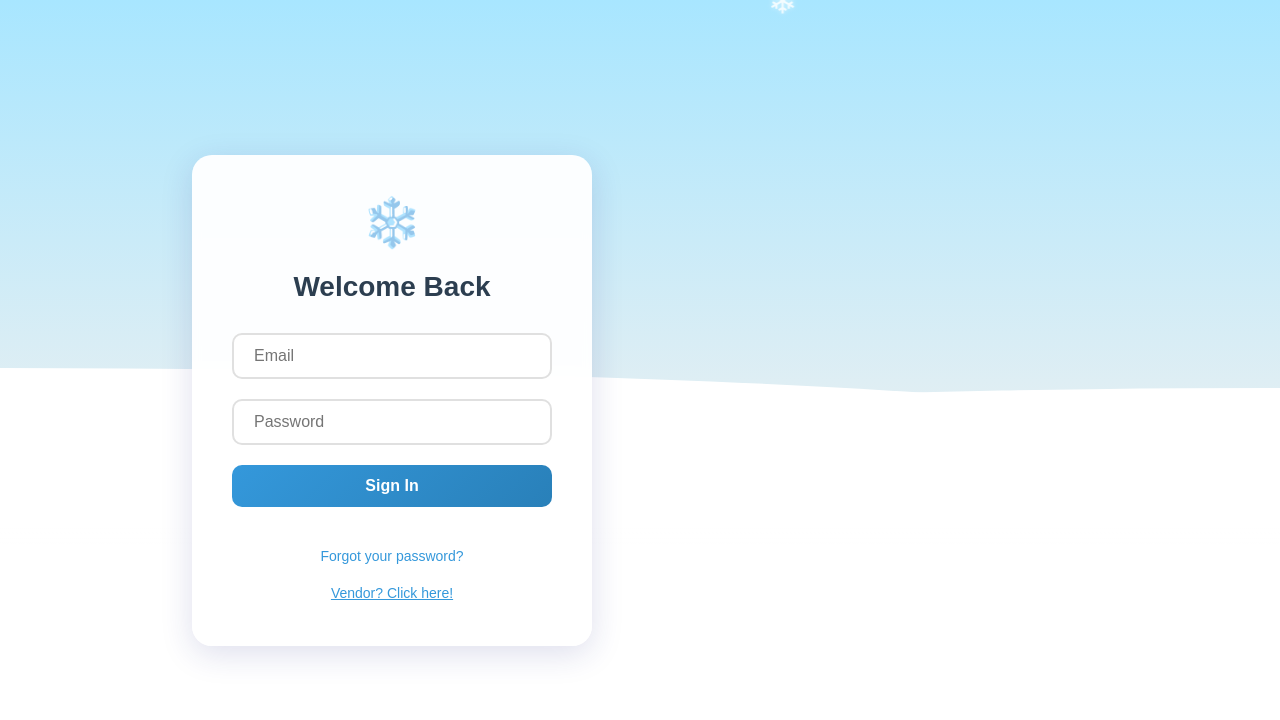
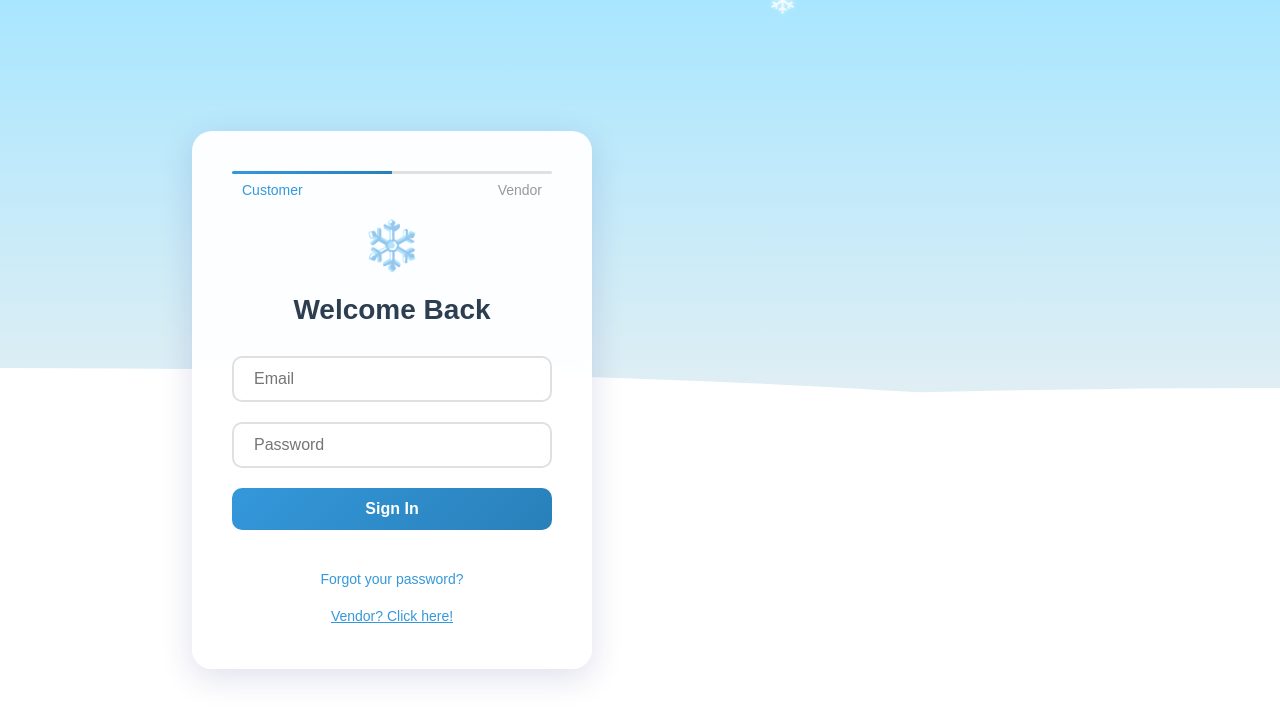
Before and after one commit to LivanKov/pse_2025_christmas, a Vue app in the folder frontend/: page / in a window 1280 px wide. Shown: the top 720 px of the page. Built offline with nearby package versions, Linux system fonts and the light colour scheme.

Commit message:
add a toggle slide

```diff
--- a/frontend/src/views/HomeView.vue
+++ b/frontend/src/views/HomeView.vue
@@ -6,6 +6,15 @@
       <div class="snowflake-3"></div>
       <div class="login-container">
         <div class="login-box">
+          <div class="login-type-indicator">
+            <div class="indicator-line">
+              <div class="indicator-highlight" :class="{ 'vendor': isVendorLogin }"></div>
+            </div>
+            <div class="indicator-labels">
+              <span :class="{ 'active': !isVendorLogin }">Customer</span>
+              <span :class="{ 'active': isVendorLogin }">Vendor</span>
+            </div>
+          </div>
           <div class="snowflake-icon">❄️</div>
           <h1>Welcome Back</h1>
 
@@ -301,4 +310,48 @@ input:focus {
   color: #2980B9;
   transform: translateY(-1px);
 }
+
+.login-type-indicator {
+  width: 100%;
+  margin-bottom: 20px;
+}
+
+.indicator-line {
+  height: 3px;
+  background-color: #e0e0e0;
+  position: relative;
+  border-radius: 1.5px;
+  overflow: hidden;
+}
+
+.indicator-highlight {
+  position: absolute;
+  width: 50%;
+  height: 100%;
+  background: linear-gradient(90deg, var(--accent-color) 0%, #2980B9 100%);
+  transition: transform 0.3s ease-in-out;
+  transform: translateX(0%);
+}
+
+.indicator-highlight.vendor {
+  transform: translateX(100%);
+}
+
+.indicator-labels {
+  display: flex;
+  justify-content: space-between;
+  margin-top: 8px;
+  padding: 0 10px;
+}
+
+.indicator-labels span {
+  font-size: 14px;
+  color: #999;
+  transition: color 0.3s ease;
+}
+
+.indicator-labels span.active {
+  color: var(--accent-color);
+  font-weight: 500;
+}
 </style>
```
